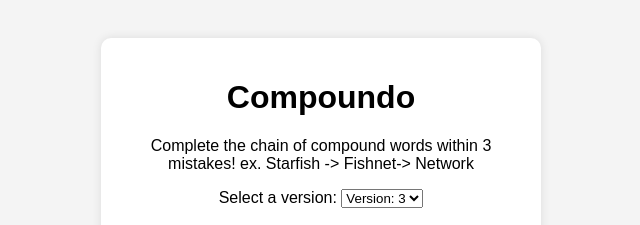
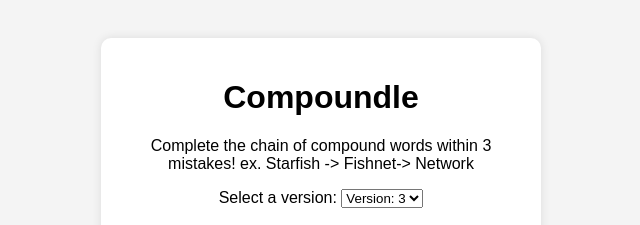
Before and after one commit to minimalnebby/compoundle, a plain HTML site: page index.html in a window 1280 px wide. Shown: the top 225 px of the page, 319-959 px from the left. Drawn offline with Linux system fonts and the light colour scheme.

Commit message:
Update index.html
Newest Version import from main branch

```diff
--- a/index.html
+++ b/index.html
@@ -8,7 +8,7 @@
 </head>
 <body>
     <div class="game-container">
-        <h1>Compoundo</h1>
+        <h1>Compoundle</h1>
         <p>Complete the chain of compound words within 3 mistakes! ex. Starfish -> Fishnet-> Network </p>
 
         <!-- Dropdown menu to select a version -->
```
